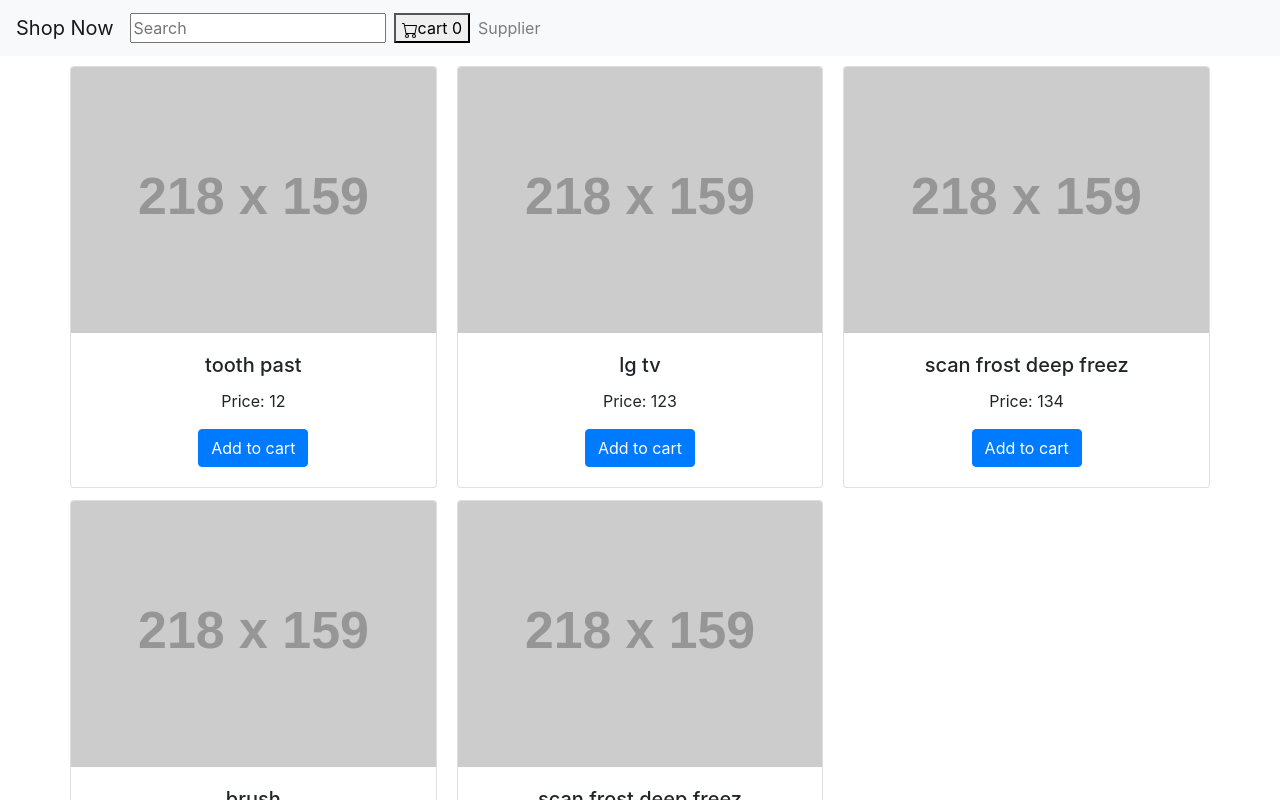
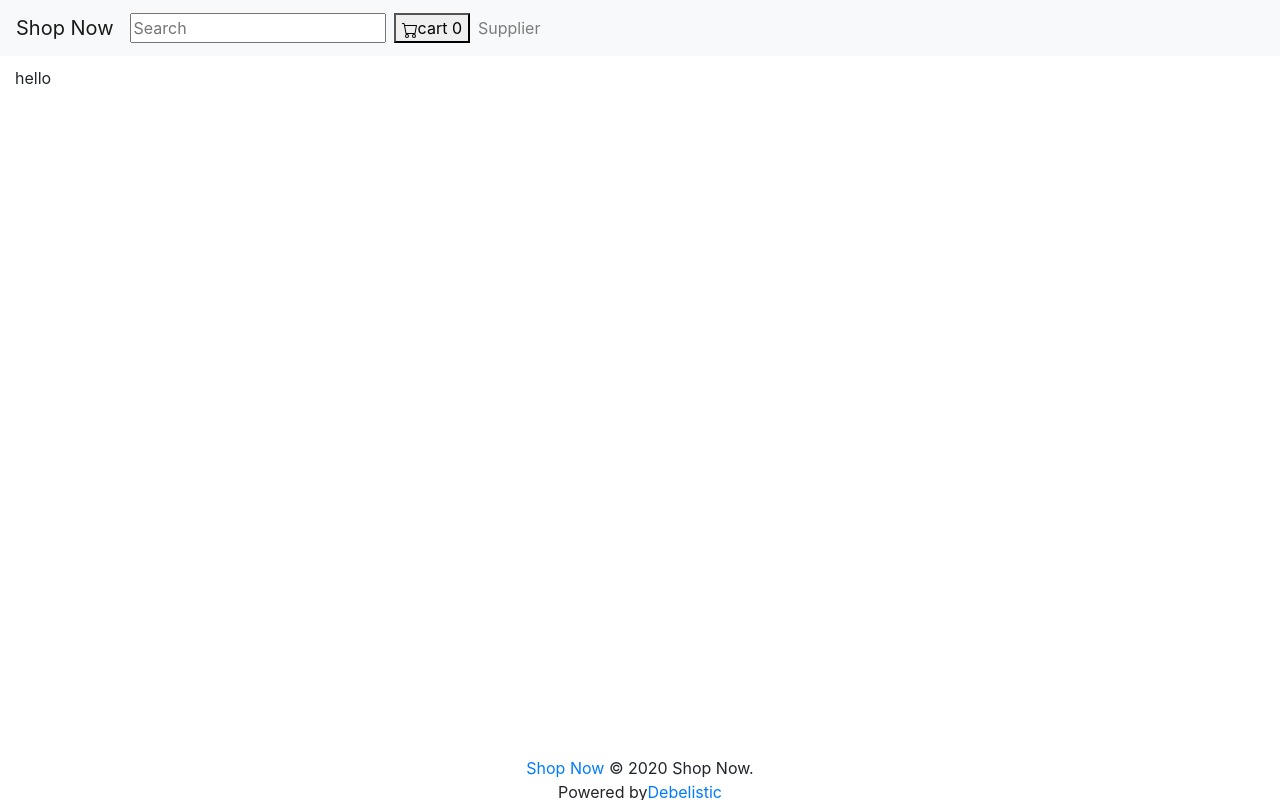
Before and after one commit to debelistic/miniE-commerce, a React (Create React App) app in the folder ecommerce-ui/: page /cart in a window 1280 px wide. Shown: the top 800 px of the page. Built offline with nearby package versions, Linux system fonts and the light colour scheme.

Commit message:
add cart

```diff
--- a/ecommerce-ui/package.json
+++ b/ecommerce-ui/package.json
@@ -12,7 +12,10 @@
     "react-redux": "^7.2.1",
     "react-router-dom": "^5.2.0",
     "react-scripts": "3.4.3",
-    "redux": "^4.0.5"
+    "redux": "^4.0.5",
+    "redux-logger": "^3.0.6",
+    "redux-persist": "^6.0.0",
+    "redux-thunk": "^2.3.0"
   },
   "scripts": {
     "start": "react-scripts start",
--- a/ecommerce-ui/src/App.js
+++ b/ecommerce-ui/src/App.js
@@ -1,7 +1,7 @@
 import React from "react"
 import { BrowserRouter as Router, Switch, Route } from "react-router-dom"
 import "./App.css"
-import Home from "./pages/Home"
+import { Home, Cart } from "./pages"
 // import { Container } from "react-bootstrap"
 
 function App() {
@@ -9,7 +9,7 @@ function App() {
     <Router>
       <Switch>
         <Route path="/" exact component={Home} />
-        <Route path="/cart" exact component={Home} />
+        <Route path="/cart" exact component={Cart} />
         <Route path="/signup" exact component={Home} />
         <Route path="/signin" exact component={Home} />
         <Route path="/logout" exact component={Home} />
--- a/ecommerce-ui/src/components/Products.js
+++ b/ecommerce-ui/src/components/Products.js
@@ -58,7 +58,7 @@ export default function Products() {
               <Card.Img variant="top" src={product.imageUrl} />
               <Card.Body>
                 <Card.Title>{product.name}</Card.Title>
-                <Card.Text>Price: {product.price}</Card.Text>
+                <Card.Text>Price: &#8358;{product.price}</Card.Text>
                 <Button
                   onClick={() => dispatch(addToCart(product))}
                   variant="primary"
--- a/ecommerce-ui/src/pages/Cart.js
+++ b/ecommerce-ui/src/pages/Cart.js
@@ -0,0 +1,26 @@
+import React from "react"
+import { useSelector } from "react-redux"
+import Header from "../commons/Header"
+import Footer from "../commons/Footer"
+
+export default function Cart() {
+  const cart = useSelector((state) => state.cart)
+  const mp = new Map(cart.map((o) => [o.id, { ...o, count: 0 }]))
+  for (const { id } of cart) mp.get(id).count++
+  const result = Array.from(mp.values())
+
+  return (
+    <div>
+      <Header />
+      <div className=" container-fluid min-vh-85">
+        <p>hello</p>
+        {result.map((item) => (
+          <li key={item.id}>
+            {item.name} {item.count}
+          </li>
+        ))}
+      </div>
+      <Footer />
+    </div>
+  )
+}
--- a/ecommerce-ui/src/pages/index.js
+++ b/ecommerce-ui/src/pages/index.js
@@ -0,0 +1,2 @@
+export { default as Home } from "./Home"
+export { default as Cart } from "./Cart"
--- a/ecommerce-ui/src/utils/reducer.js
+++ b/ecommerce-ui/src/utils/reducer.js
@@ -1,10 +1,20 @@
-import { createStore } from "redux"
+import { createStore, applyMiddleware } from "redux"
+import { persistStore, persistReducer } from "redux-persist"
+import thunk from "redux-thunk"
+import logger from "redux-logger"
+import storage from "redux-persist/lib/storage"
 
 const initialState = {
   cart: [],
 }
 
-function reducer(state, action) {
+const persistConfig = {
+  key: "cart",
+  storage,
+  whitelist: ["cart"],
+}
+
+function reducer(state = initialState, action) {
   switch (action.type) {
     case "ADD_ITEM_TO_CART":
       return {
@@ -21,7 +31,13 @@ function reducer(state, action) {
   }
 }
 
-export const store = createStore(reducer, initialState)
+const pReducer = persistReducer(persistConfig, reducer)
+
+const middleware = applyMiddleware(thunk, logger)
+
+export const store = createStore(pReducer, middleware)
+
+persistStore(store)
 
 export const addToCart = (item) => {
   // item.count = 0
```
Also changed, not shown: 1 other file (tests, documents, lock files or other folders).
